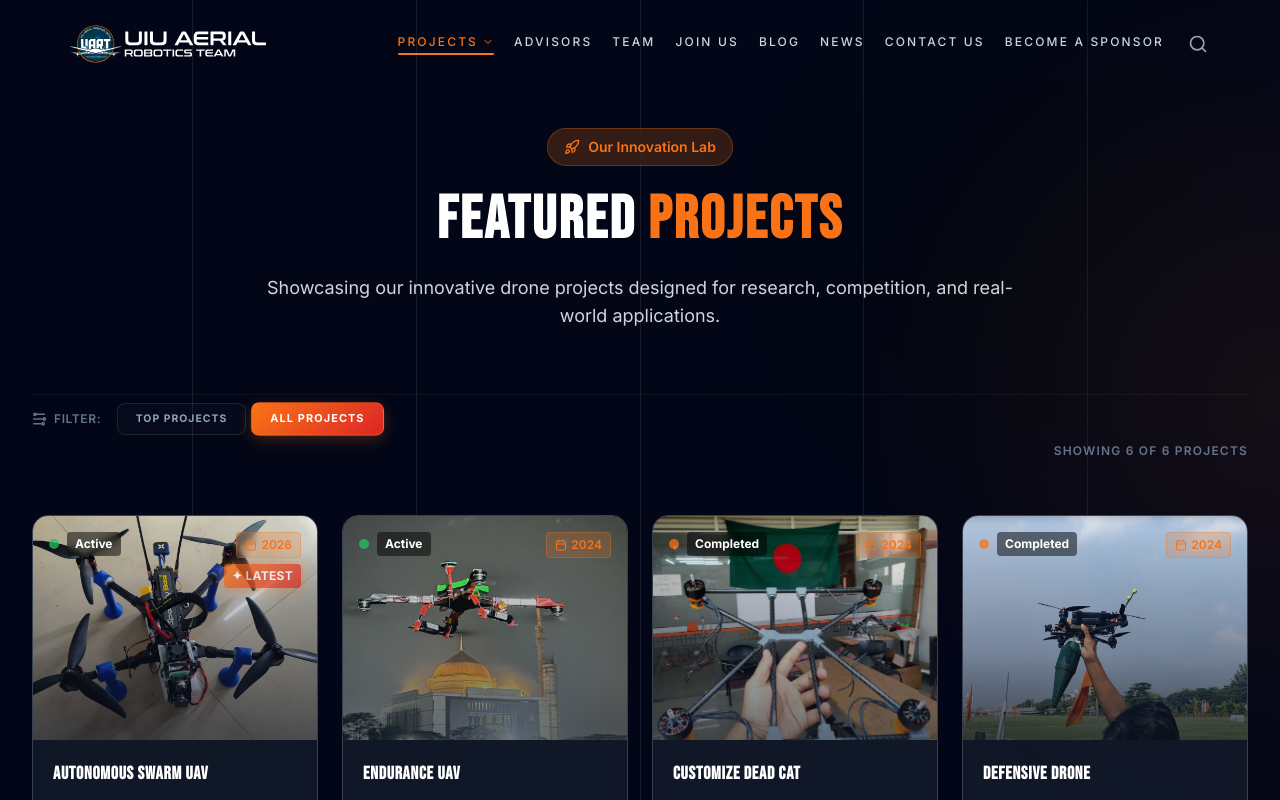
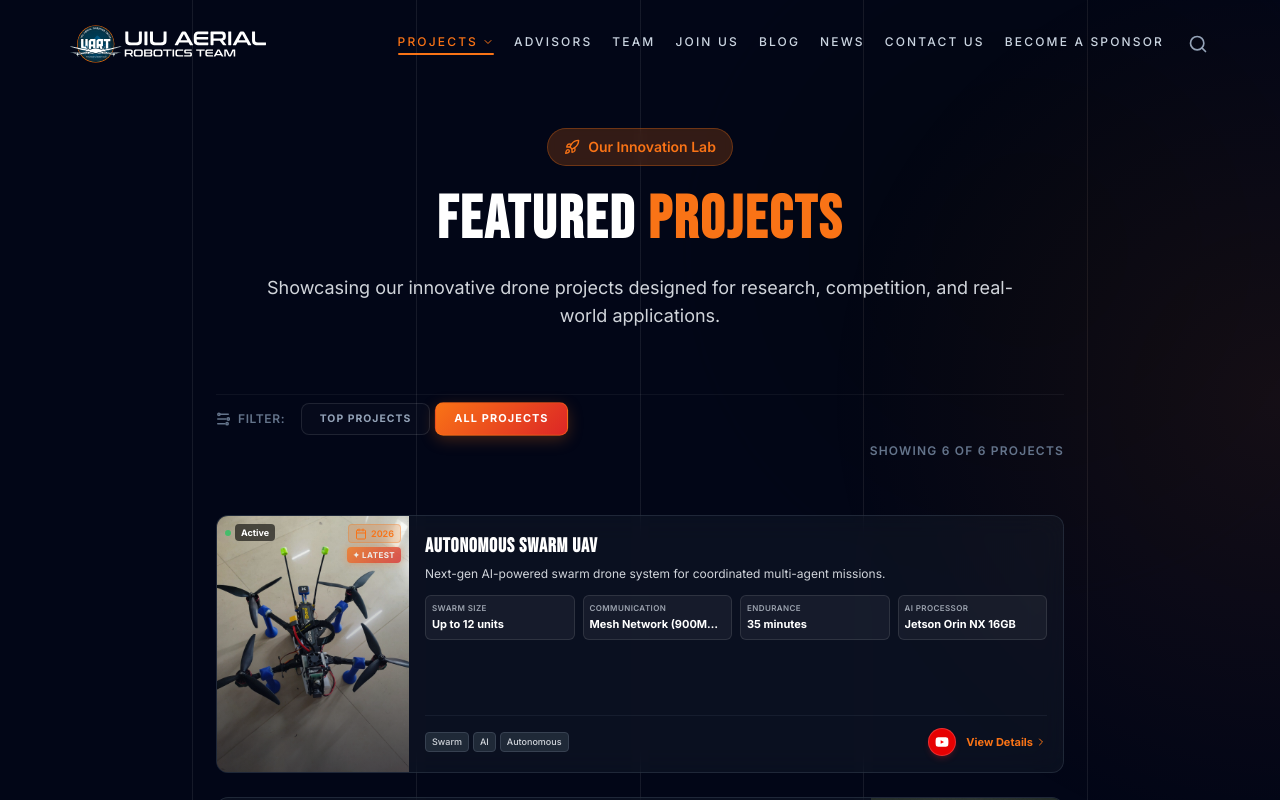
Before and after one commit to ifta-faisal/Web, a React (Vite) app: page /projects in a window 1280 px wide. Shown: the top 800 px of the page. Built offline with nearby package versions, Linux system fonts and the light colour scheme.

Commit message:
style: redesign projects cards into ultra-slim alternating zig-zag horizontal layout with compact specs grid

```diff
--- a/src/components/Projects.tsx
+++ b/src/components/Projects.tsx
@@ -50,7 +50,7 @@ const Projects = () => {
       <div className="absolute top-0 right-0 w-72 sm:w-[500px] h-72 sm:h-[500px] bg-primary rounded-full mix-blend-multiply filter blur-[120px] opacity-[0.05] animate-pulse" />
       <div className="absolute bottom-0 left-0 w-72 sm:w-[500px] h-72 sm:h-[500px] bg-accent rounded-full mix-blend-multiply filter blur-[120px] opacity-[0.05] animate-pulse" style={{ animationDelay: '2s' }} />
 
-      <div className="max-w-7xl mx-auto px-4 sm:px-6 lg:px-8 relative z-10">
+      <div className="max-w-4xl mx-auto px-4 sm:px-6 relative z-10">
         {/* Section Header */}
         <div className="text-center mb-12 sm:mb-16">
           <div className="inline-flex items-center space-x-2 px-3 sm:px-4 py-1 sm:py-2 bg-primary/20 backdrop-blur-sm border border-primary/30 rounded-full text-primary text-xs sm:text-sm font-semibold mb-4 sm:mb-6">
@@ -120,48 +120,50 @@ const Projects = () => {
           )}
         </div>
 
-        <div className="grid grid-cols-1 sm:grid-cols-2 lg:grid-cols-3 xl:grid-cols-4 gap-4 sm:gap-6">
-          {filteredProjects.map((project) => (
+        <div className="flex flex-col gap-4 sm:gap-6">
+          {filteredProjects.map((project, index) => (
             <Link
               to={`/project/${project.id}`}
               key={project.id}
               onMouseEnter={() => setHoveredProject(project.id)}
               onMouseLeave={() => setHoveredProject(null)}
-              className="group block bg-gray-800/50 backdrop-blur-sm rounded-2xl overflow-hidden border border-gray-700 hover:border-primary/50 transition-all duration-500 hover:shadow-2xl hover:shadow-primary/20 hover:-translate-y-1 sm:hover:-translate-y-2"
+              className={`group flex flex-col md:flex-row ${
+                index % 2 === 1 ? "md:flex-row-reverse" : ""
+              } bg-gray-800/30 backdrop-blur-md rounded-xl overflow-hidden border border-gray-700/50 hover:border-primary/50 transition-all duration-500 hover:shadow-xl hover:shadow-primary/5`}
             >
-              {/* Image Container */}
-              <div className="relative h-48 sm:h-56 overflow-hidden">
+              {/* Image Column */}
+              <div className="relative w-full md:w-44 lg:w-48 h-36 md:h-auto flex-shrink-0 overflow-hidden">
                 <img
                   src={project.image}
                   alt={project.name}
                   loading="lazy"
-                  className="ju-reveal w-full h-full object-cover transition-transform duration-700 group-hover:scale-110"
+                  className="ju-reveal w-full h-full object-cover transition-transform duration-700 group-hover:scale-105"
                 />
 
                 {/* Gradient Overlay */}
-                <div className="absolute inset-0 bg-gradient-to-t from-gray-900 via-gray-900/50 to-transparent opacity-60"></div>
+                <div className="absolute inset-0 bg-gradient-to-t from-gray-900 via-gray-900/40 to-transparent opacity-60"></div>
 
                 {/* Status Badge */}
-                <div className="absolute top-3 left-3 sm:top-4 sm:left-4 flex items-center space-x-1 sm:space-x-2">
-                  <div className={`w-2 h-2 sm:w-2.5 sm:h-2.5 rounded-full ${getStatusColor(project.status)} animate-pulse`}></div>
-                  <span className="text-[9px] sm:text-xs font-bold text-white bg-black/50 backdrop-blur-sm px-1.5 py-0.5 sm:px-2 sm:py-1 rounded">
+                <div className="absolute top-2 left-2 flex items-center space-x-1">
+                  <div className={`w-1.5 h-1.5 rounded-full ${getStatusColor(project.status)} animate-pulse`}></div>
+                  <span className="text-[9px] font-bold text-white bg-black/60 backdrop-blur-sm px-1.5 py-0.5 rounded">
                     {project.status}
                   </span>
                 </div>
 
                 {/* Year Badge */}
-                <div className="absolute top-3 right-3 sm:top-4 sm:right-4 flex flex-col items-end gap-1.5">
-                  <div className="flex items-center space-x-1 bg-primary/20 backdrop-blur-sm border border-primary/30 px-2 py-1 rounded text-primary text-[9px] sm:text-xs font-semibold">
+                <div className="absolute top-2 right-2 flex flex-col items-end gap-1">
+                  <div className="flex items-center space-x-1 bg-primary/20 backdrop-blur-sm border border-primary/30 px-1.5 py-0.5 rounded text-primary text-[9px] font-semibold">
                     <Calendar className="w-3 h-3" />
                     <span>{project.year}</span>
                   </div>
                   {project.isLatest && (
                     <div
-                      className="flex items-center gap-1 px-2 py-1 rounded text-[9px] sm:text-xs font-bold tracking-wide"
+                      className="flex items-center gap-0.5 px-1.5 py-0.5 rounded text-[8px] font-bold tracking-wider"
                       style={{
                         background: 'linear-gradient(135deg, #f97316, #dc2626)',
                         color: '#fff',
-                        boxShadow: '0 0 12px rgba(249,115,22,0.7)',
+                        boxShadow: '0 0 8px rgba(249,115,22,0.5)',
                         animation: 'pulse 2s cubic-bezier(0.4,0,0.6,1) infinite',
                       }}
                     >
@@ -171,50 +173,70 @@ const Projects = () => {
                 </div>
 
                 {/* Hover Overlay */}
-                <div className={`absolute inset-0 bg-gradient-to-t from-primary/20 to-transparent transition-opacity duration-300 ${hoveredProject === project.id ? 'opacity-100' : 'opacity-0'}`}></div>
+                <div className={`absolute inset-0 bg-gradient-to-t from-primary/10 to-transparent transition-opacity duration-300 ${hoveredProject === project.id ? 'opacity-100' : 'opacity-0'}`}></div>
               </div>
 
-              {/* Content */}
-              <div className="p-3 sm:p-5">
-                <h3 className="ju-reveal text-base sm:text-lg font-bold text-white mb-1 sm:mb-2 group-hover:text-primary transition-colors">
+              {/* Content Column */}
+              <div className="flex-1 p-3.5 sm:p-4 lg:p-4.5 flex flex-col justify-between gap-3">
+                <div>
+                  <h3 className="ju-reveal text-lg sm:text-xl font-bold text-white mb-1 group-hover:text-primary transition-colors duration-300">
                     {project.name}
                   </h3>
-                <p className="ju-reveal text-gray-400 text-xs sm:text-sm leading-relaxed mb-3 sm:mb-4">
+                  <p className="ju-reveal text-gray-300 text-xs leading-relaxed mb-3">
                     {project.description}
                   </p>
 
-                {/* Tags + YouTube Icon Row */}
-                <div className="flex items-center justify-between gap-2">
-                  <div className="flex flex-wrap gap-1 sm:gap-2">
-                    {project.tags.map((tag, index) => (
+                  {/* Specs Grid */}
+                  {project.specs && project.specs.length > 0 && (
+                    <div className="grid grid-cols-2 sm:grid-cols-4 gap-2 mb-3">
+                      {project.specs.slice(0, 4).map((spec, sIdx) => (
+                        <div key={sIdx} className="bg-white/5 border border-white/10 rounded-md p-1.5 flex flex-col justify-center transition-all group-hover:bg-white/[0.08] hover:border-primary/20">
+                          <span className="text-[8px] text-gray-400 uppercase tracking-wider font-semibold">{spec.label}</span>
+                          <span className="text-[11px] font-bold text-white mt-0.5 truncate">{spec.value}</span>
+                        </div>
+                      ))}
+                    </div>
+                  )}
+                </div>
+
+                {/* Footer Row */}
+                <div className="flex flex-wrap items-center justify-between gap-2.5 pt-3 border-t border-gray-700/30">
+                  <div className="flex flex-wrap gap-1">
+                    {project.tags.map((tag, idx) => (
                       <span
-                        key={index}
-                        className="text-[8px] sm:text-xs px-1.5 sm:px-2 py-0.5 sm:py-1 bg-gray-700/50 text-gray-300 rounded border border-gray-600"
+                        key={idx}
+                        className="text-[9px] px-1.5 py-0.5 bg-gray-800 text-gray-300 rounded border border-gray-700 font-medium"
                       >
                         {tag}
                       </span>
                     ))}
                   </div>
+
+                  <div className="flex items-center gap-2.5">
                     {/* YouTube Icon */}
                     <div
                       onClick={(e) => handleVideoClick(e, project)}
                       title={project.videoUrl ? 'Watch project video' : 'No video available'}
-                    className={`flex-shrink-0 w-8 h-8 sm:w-9 sm:h-9 rounded-full flex items-center justify-center border transition-all duration-300 shadow-md
+                      className={`flex-shrink-0 w-7 h-7 rounded-full flex items-center justify-center border transition-all duration-300 shadow-md
                         ${project.videoUrl
-                        ? 'bg-[#FF0000]/90 border-red-400/40 hover:bg-[#FF0000] hover:scale-110 cursor-pointer'
+                          ? 'bg-[#FF0000]/90 border-red-400/40 hover:bg-[#FF0000] hover:scale-110 cursor-pointer shadow-red-600/20'
                           : 'bg-white/5 border-white/10 cursor-default opacity-40'
                         }`}
                     >
-                    <svg viewBox="0 0 24 24" className="w-4 h-4 sm:w-5 sm:h-5" fill="none">
+                      <svg viewBox="0 0 24 24" className="w-3.5 h-3.5" fill="none">
                         <path d="M22.54 6.42a2.78 2.78 0 0 0-1.95-1.96C18.88 4 12 4 12 4s-6.88 0-8.59.46A2.78 2.78 0 0 0 1.46 6.42 29 29 0 0 0 1 12a29 29 0 0 0 .46 5.58 2.78 2.78 0 0 0 1.95 1.96C5.12 20 12 20 12 20s6.88 0 8.59-.46a2.78 2.78 0 0 0 1.96-1.96A29 29 0 0 0 23 12a29 29 0 0 0-.46-5.58z" fill="white"/>
                         <polygon points="9.75,15.02 15.5,12 9.75,8.98 9.75,15.02" fill="#FF0000"/>
                       </svg>
                     </div>
+
+                    {/* View Details Link */}
+                    <span className="flex items-center gap-0.5 text-[11px] font-bold text-primary group-hover:text-white transition-colors duration-300">
+                      View Details
+                      <ChevronRight className="w-3 h-3 transform group-hover:translate-x-0.5 transition-transform" />
+                    </span>
                   </div>
                 </div>
-
-              {/* Bottom Accent Line */}
-              <div className="h-0.5 sm:h-1 bg-gradient-to-r from-transparent via-[#f97316] to-transparent opacity-0 group-hover:opacity-100 transition-opacity duration-500"></div>
+              </div>
             </Link>
           ))}
         </div>
```
Lines whose indentation alone changed are shown as unchanged.
